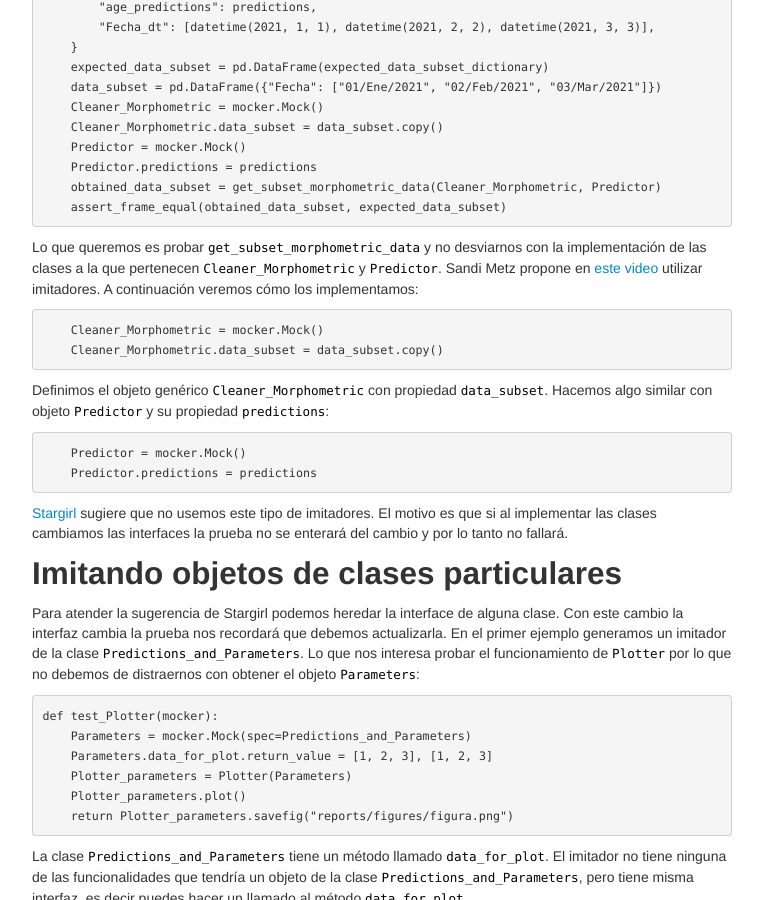
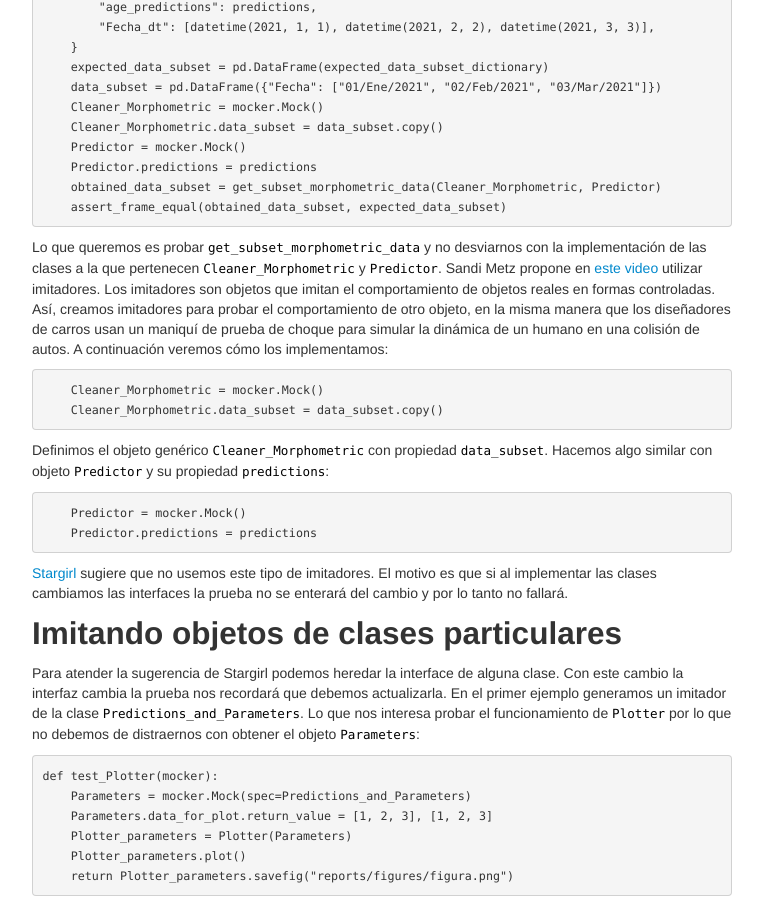
Before and after one commit to LizethMReyes/islasgeci.github.io, a Jekyll site: the page built from _posts/2021-05-10-imitadores.md, in a window 1280 px wide and 900 px high, scrolled down 451 px. Shown: the whole window, without its empty margins (258-1021 px from the left). Built offline with Jekyll 4.4.1, drawn with Linux system fonts in a browser that asks for light colours.

Commit message:
👩🏿‍💻✏️Add mock definition

````diff
--- a/_posts/2021-05-10-imitadores.md
+++ b/_posts/2021-05-10-imitadores.md
@@ -12,6 +12,7 @@ podrás encontrar en [`pollos_petrel/tests/tests_petrel_age_predictor.py`, en la
 En la sección referencias está la lista de material en la que nos inspiramos para escribir esta
 nota.
 ## Imitador genérico
+
 El objetivo es probar la función `get_subset_morphometric_data`. Esta función tiene dos variables
 de entrada `Cleaner_Morphometric` y `Predictor`. Las dos variables son objetos de clases que aun no
 implementamos, pero sabemos que nos gustaría que tuvieran las propiedades `data_subset` y
@@ -34,10 +35,13 @@ def test_get_subset_morphometric_data(mocker):
     obtained_data_subset = get_subset_morphometric_data(Cleaner_Morphometric, Predictor)
     assert_frame_equal(obtained_data_subset, expected_data_subset)
 ```
-Lo que queremos es probar `get_subset_morphometric_data` y no desviarnos con la
-implementación de las clases a la que pertenecen `Cleaner_Morphometric` y `Predictor`. Sandi Metz
-propone en [este video](https://youtu.be/v-2yFMzxqwU) utilizar imitadores. A continuación veremos
-cómo los implementamos:
+Lo que queremos es probar `get_subset_morphometric_data` y no desviarnos con la implementación de
+las clases a la que pertenecen `Cleaner_Morphometric` y `Predictor`. Sandi Metz propone en [este
+video](https://youtu.be/v-2yFMzxqwU) utilizar imitadores. Los imitadores son objetos que imitan el
+comportamiento de objetos reales en formas controladas. Así, creamos imitadores para probar el
+comportamiento de otro objeto, en la misma manera que los diseñadores de carros usan un maniquí de
+prueba de choque para simular la dinámica de un humano en una colisión de autos. A continuación
+veremos cómo los implementamos:
 ```python
     Cleaner_Morphometric = mocker.Mock()
     Cleaner_Morphometric.data_subset = data_subset.copy()
````
